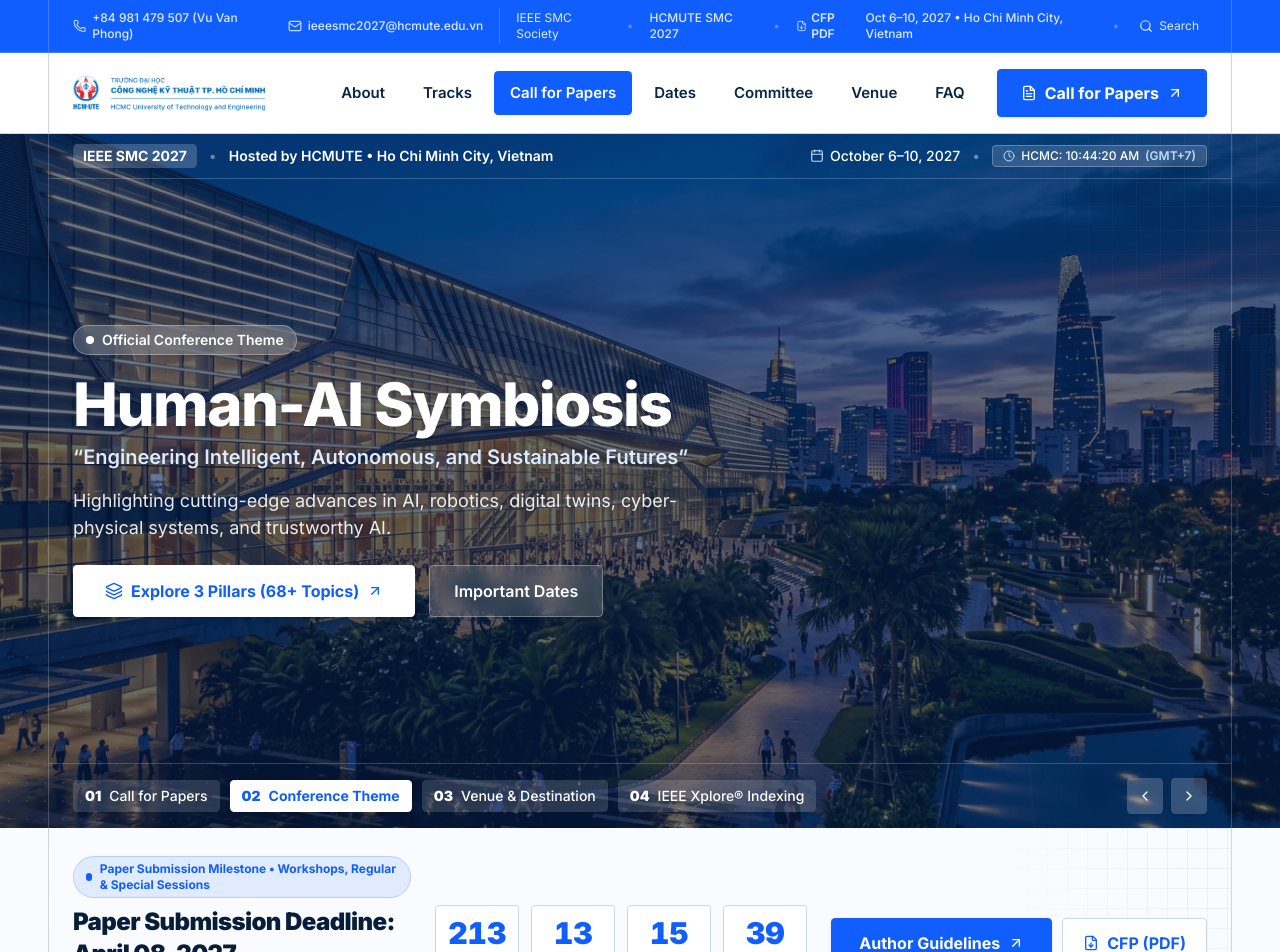
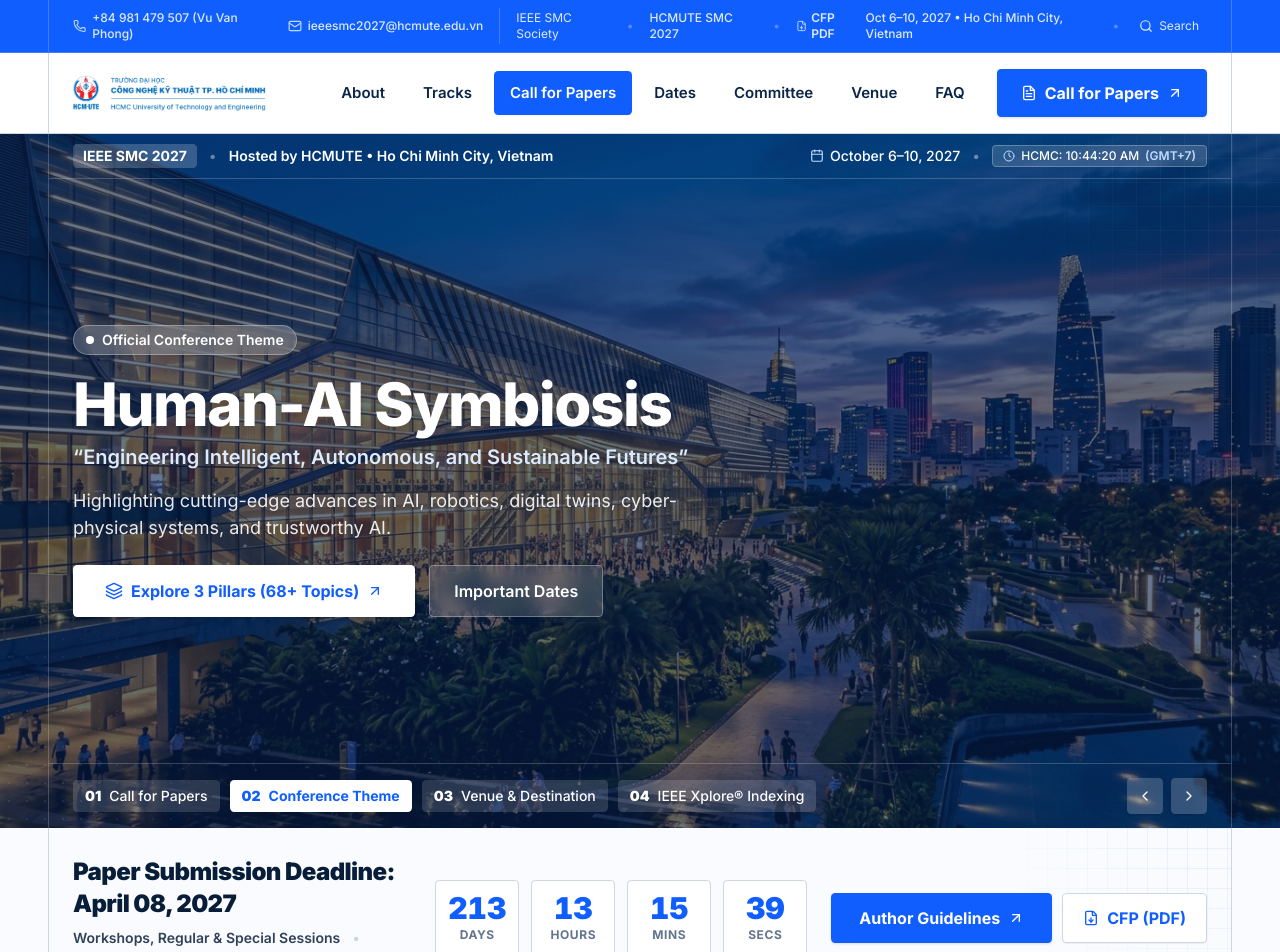
Before and after one commit to toantc1024/ieee.smc2027, a Next.js app: page / in a window 1280 px wide. Shown: the top 952 px of the page. Built offline with nearby package versions, Linux system fonts and the light colour scheme.

Commit message:
fix: remove redundant milestone pill badge in countdown section

```diff
--- a/src/components/sections/SubmissionCountdown.tsx
+++ b/src/components/sections/SubmissionCountdown.tsx
@@ -71,11 +71,6 @@
 
           {/* Left: Deadline Info */}
           <div className="space-y-2 text-center lg:text-left">
-            <div className="inline-flex items-center gap-2 px-3 py-1 bg-[#115eff]/10 border border-[#115eff]/20 rounded-full text-xs font-bold text-[#115eff]">
-              <span className="w-2 h-2 bg-[#115eff] rounded-full" />
-              <span>Paper Submission Milestone • Workshops, Regular & Special Sessions</span>
-            </div>
-
             <h2 className="text-xl sm:text-2xl font-black text-slate-900 tracking-tight">
               Paper Submission Deadline: April 08, 2027
             </h2>
```
